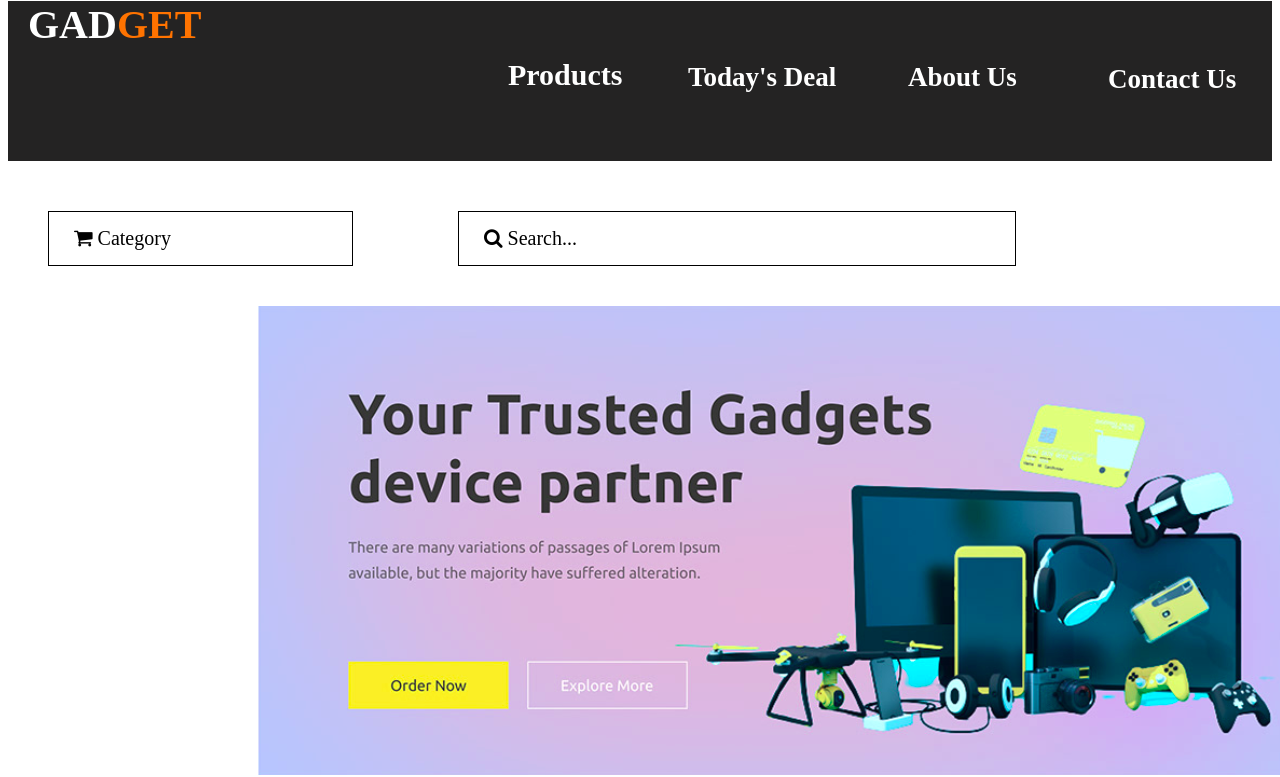
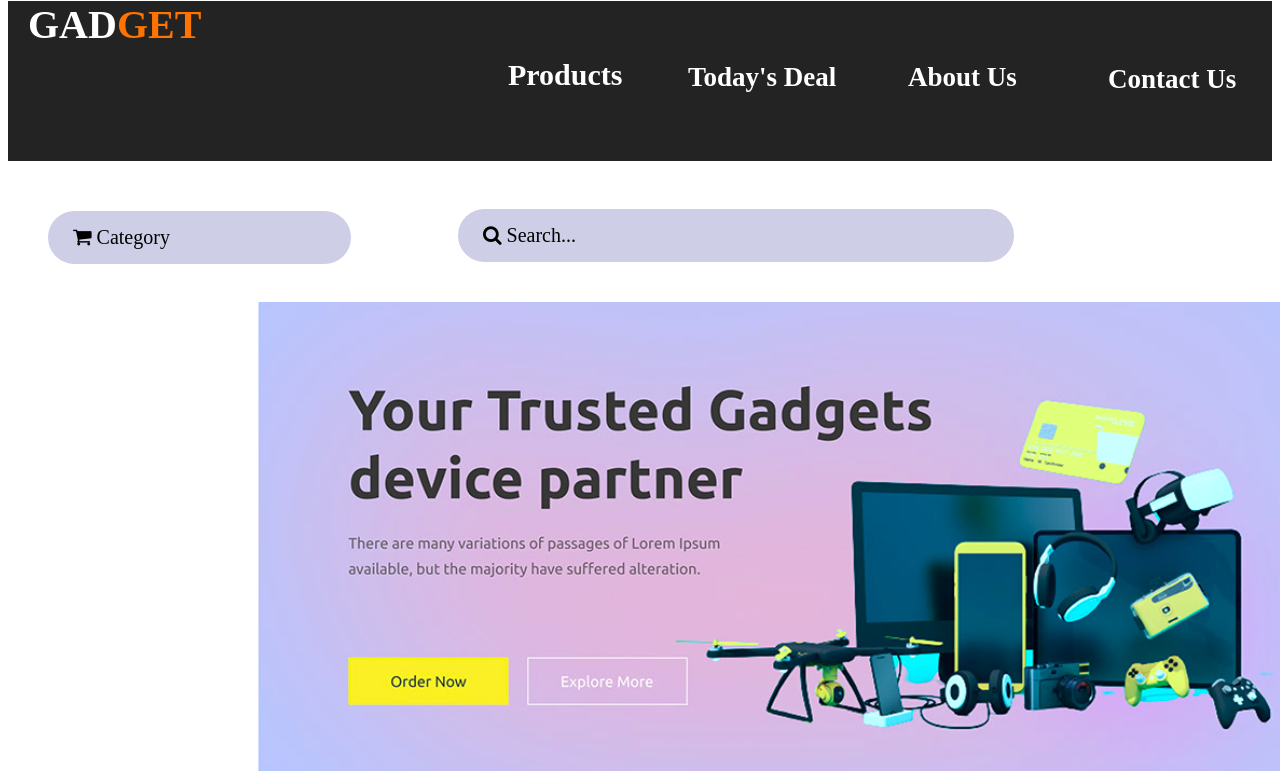
Before and after one commit to kivuvarosekivuvan/REST_API_Assignment_js, a plain HTML site: page index.html in a window 1280 px wide. Shown: the top 777 px of the page. Drawn offline with nearby package versions, Linux system fonts and the light colour scheme; no server answers.

Commit message:
change the search colour

```diff
--- a/style.css
+++ b/style.css
@@ -1,7 +1,7 @@
 #get{
     color: rgb(255, 115, 0);
     font-size: 40px;
-}
+ }
 #gad{
     font-size: 40px;color: white;
     margin-left: 20px;
@@ -57,19 +57,24 @@
 }
 
 #category{
-    border: solid 1px;
+    /* border: solid 1px; */
     width: 20%;
     padding: 15px 25px;
     font-size: 20px;
     margin-top: 50px;
     margin-left: 40px;
+    border-radius: 60px;
+    background-color: rgb(206, 206, 231);
 }
 #search{
-    border: solid 1px;
+    /* border: solid 1px; */
     width: 40%;
     padding: 15px 25px;
     margin-top: -75px;margin-left: 450px;
     font-size: 20px;
+    border-radius: 60px;
+    background-color: rgb(206, 206, 231);
+
 
 }
 .pic1{
```
